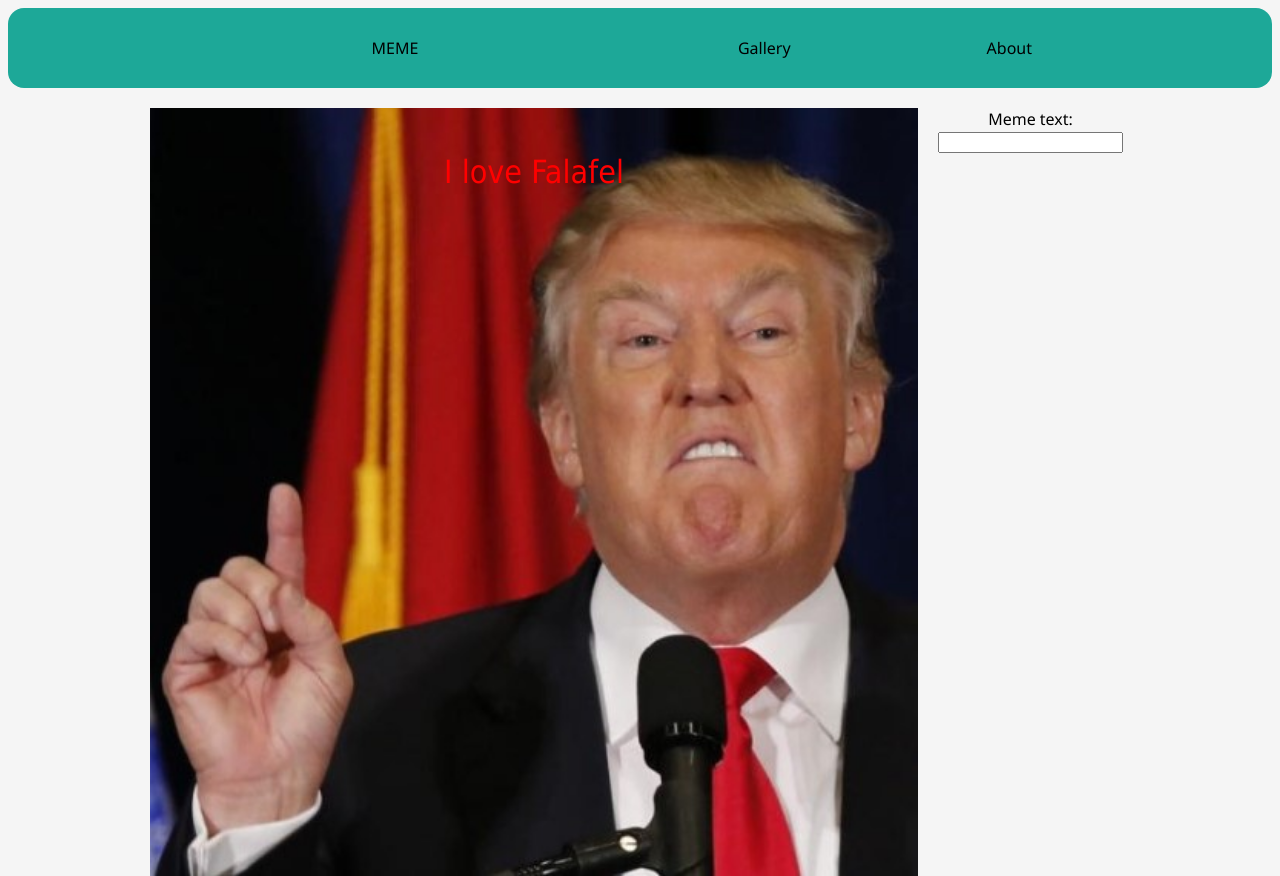
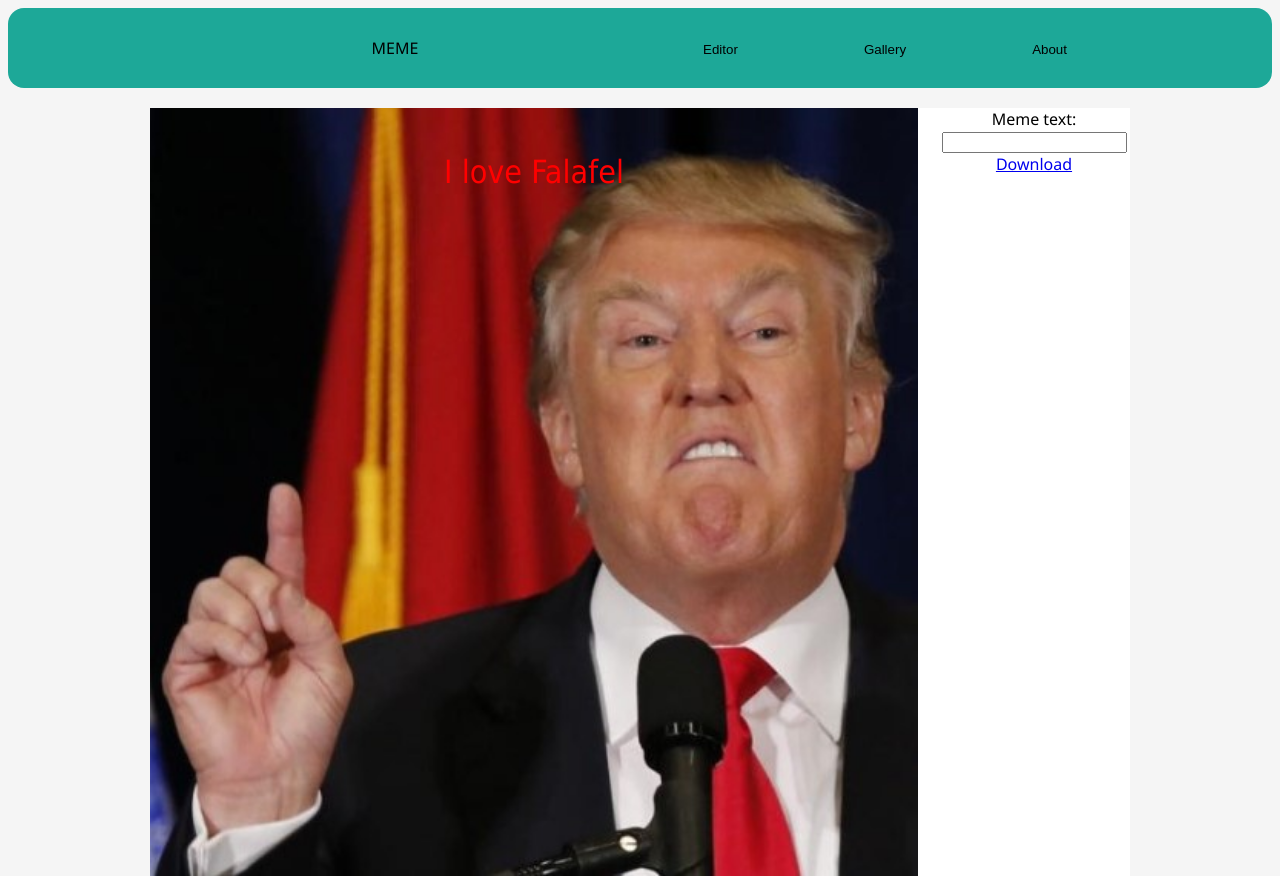
Before and after one commit to RanSabban/Sprint-2-Meme-generator, a plain HTML site: page index.html in a window 1280 px wide. Shown: the top 876 px of the page. Drawn offline with Linux system fonts and the light colour scheme.

Commit message:
Add download feature & some design fixes

```diff
--- a/css/basics/base.css
+++ b/css/basics/base.css
@@ -6,3 +6,8 @@ html{
 body {
     background-color: whitesmoke;
 }
+
+button {
+    cursor: pointer;
+    appearance: none;
+}
--- a/css/components/editor-container.css
+++ b/css/components/editor-container.css
@@ -1,6 +1,10 @@
 .editor-container{
+    display: grid;
     grid-auto-flow: column;
     column-gap: 20px;
-    width: 60vw;
     background-color: white;
 }
+
+.canvas-container{
+    width: 60vw;
+}
--- /dev/null
+++ b/css/components/gallery-container.css
@@ -0,0 +1,3 @@
+.gallery-container{
+    display: none;
+}
--- a/css/components/main-container.css
+++ b/css/components/main-container.css
@@ -1,3 +1,4 @@
 .main-container{
     row-gap: 20px;
+    align-items: center;
 }
--- a/css/components/main-header.css
+++ b/css/components/main-header.css
@@ -0,0 +1,16 @@
+.main-header{
+    grid-auto-flow: column;
+    grid-template-columns:
+    minmax(20px,1fr)
+    minmax(auto,980px)
+    minmax(20px,1fr);
+    background-color: #1DA898;
+    height: 80px;
+    width: 100%;
+    border-radius: 1em;
+    align-items: center;
+}
+
+.main-header > * {
+    grid-column: 2;
+}
--- a/css/components/main-nav.css
+++ b/css/components/main-nav.css
@@ -1,19 +1,3 @@
-.main-header{
-    grid-auto-flow: column;
-    grid-template-columns:
-    minmax(20px,1fr)
-    minmax(auto,980px)
-    minmax(20px,1fr);
-    background-color: #1DA898;
-    height: 80px;
-    width: 100%;
-    border-radius: 1em;
-    align-items: center;
-}
-
-.main-header > * {
-    grid-column: 2;
-}
 
 .main-nav-container{
     grid-template-columns: 1fr 1fr;
@@ -25,3 +9,8 @@
     grid-auto-flow: column;
     justify-content: space-around;
 }
+
+.main-nav-list li button{
+    background-color: #1DA898;
+    border: none;
+}
--- a/css/main.css
+++ b/css/main.css
@@ -12,4 +12,5 @@
 @import url("components/main-container.css");
 @import url("components/footer.css");
 @import url("components/editor-container.css");
-@import url("components/main-nav.css")
+@import url("components/main-nav.css");
+@import url("components/gallery-container.css")
--- a/index.html
+++ b/index.html
@@ -14,19 +14,23 @@
         <nav class="main-nav-container grid">
             <div class="logo">MEME</div>
             <ul class="main-nav-list grid clean-list">
-                <li>Gallery</li>
-                <li>About</li>
+                <li><button onclick="onEditorClick()">Editor</button></li>
+                <li><button onclick="onGalleryClick()">Gallery</button></li>
+                <li><button onclick="onAboutClick()">About</button></li>
             </ul>
         </nav>
     </header>
 
     <main class="main-container grid">
 
-        <section class="editor-container grid">
-            <canvas class="canvas-editor" width="450" height="450"></canvas>
+        <section class="editor-container">
+            <section class="canvas-container">
+                <canvas class="canvas-editor" width="450" height="450"></canvas>
+            </section>
             <section class="actions">
                 <label for="meme-text">Meme text:</label>
                 <input type="text" name="meme-text" id="meme-text" oninput="onTextChange(this.value)">
+                <a href="#" class="download-link" onclick="downloadAsImg(this)" download="my-img.jpg">Download</a>
             </section>
         </section>
         <section class="gallery-container">
--- a/js/meme-controller.js
+++ b/js/meme-controller.js
@@ -38,10 +38,23 @@ function onTextChange(txt){
     renderMeme()
 }
 
+function downloadAsImg(elLink){
+    const imgContent = gElCanvas.toDataURL('image/png')
+    elLink.href = imgContent
+}
 
+function onGalleryClick(){
+    document.querySelector('.editor-container').style.display = 'none'
+    document.querySelector('.gallery-container').style.display = 'grid'
+}
+
+function onEditorClick(){
+    document.querySelector('.editor-container').style.display = 'grid'
+    document.querySelector('.gallery-container').style.display = 'none'
+}
 
 function resizeCanvas(){
-    const elCanvasContainer = document.querySelector('.editor-container')
+    const elCanvasContainer = document.querySelector('.canvas-container')
     gElCanvas.width = elCanvasContainer.offsetWidth
     gElCanvas.height = elCanvasContainer.offsetHeight
 }
```
